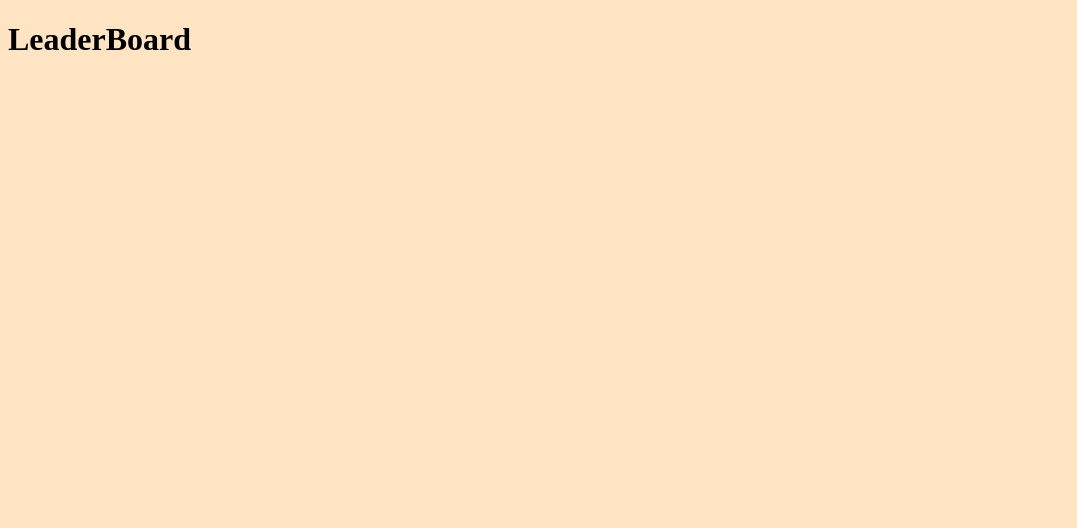
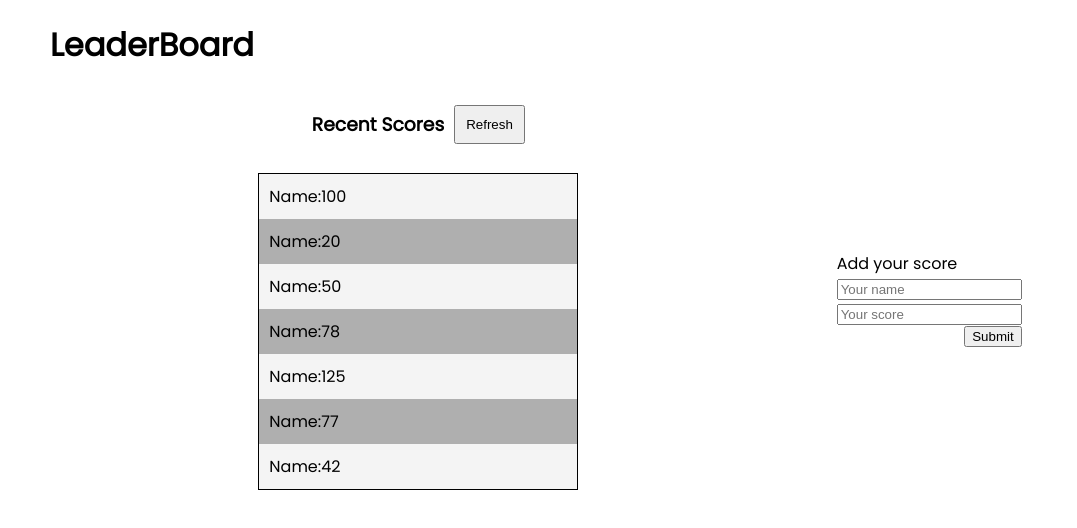
Before and after one commit to PromzzyKoncepts/LeaderBoard, a website built with webpack: page src/index.html in a window 1280 px wide. Shown: the whole page, without its empty margins (0-1077 px from the left). Built offline with nearby package versions, Linux system fonts and the light colour scheme.

Commit message:
Finish the project

```diff
--- a/src/index.html
+++ b/src/index.html
@@ -11,7 +11,38 @@
 <body>
   <h1>LeaderBoard</h1>
 
-  <div class="grid-container"></div>
+  <div class="grid-container">
+    <!-- the score display section -->
+    <div class="score-display">
+      <div class="score-heading">
+        <h3>Recent Scores</h3>
+        <button type="submit" id="refresh">Refresh</button>
+      </div>
+
+      <div class="show-score">
+        <ul>
+          <li class="list-item">Name:100</li>
+          <li class="list-item">Name:20</li>
+          <li class="list-item">Name:50</li>
+          <li class="list-item">Name:78</li>
+          <li class="list-item">Name:125</li>
+          <li class="list-item">Name:77</li>
+          <li class="list-item">Name:42</li>
+        </ul>
+      </div>
+    </div>
+
+    <!-- the section for adding scores -->
+    <form id="form" class="add">
+      <label>Add your score</label>
+      <br>
+      <input type="text" placeholder="Your name">
+      <br>
+      <input type="text" placeholder="Your score">
+      <br>
+      <button type="submit" id="submit">Submit</button>
+    </form>
+  </div>
   <script src="../dist/main.js"></script>
 </body>
 
--- a/src/styles.css
+++ b/src/styles.css
@@ -1,3 +1,53 @@
+@import url('https://fonts.googleapis.com/css2?family=Crete+Round&family=Inter:wght@400;500;600;700;800&family=Poppins&family=Roboto:wght@700&display=swap');
+
 body {
-  background-color: bisque;
+  font-family: 'Poppins', 'Inter';
+  margin: 0;
+  padding: 0;
 }
+
+h1 {
+  padding: 0 50px;
+}
+
+.score-heading {
+  display: flex;
+  flex-direction: row;
+  justify-content: center;
+  align-items: center;
+  gap: 10px;
+}
+
+#refresh {
+   padding: 10px;
+}
+
+.grid-container{
+  display: flex;
+  justify-content: space-evenly;
+  align-items: center;
+}
+
+.list-item {
+  list-style: none;
+  padding: 10px;
+}
+
+ul {
+  border: 1px solid;
+  background-color: #f4f4f4;
+  padding: 0;
+
+}
+
+li:nth-child(even) {
+  background-color: rgb(175, 175, 175);
+}
+
+.score-display {
+  width: 25%;
+}
+
+#submit{
+  float: right;
+}
```
Also changed, not shown: .eslintrc.json (added), .github/workflows/linters.yml (added), .stylelintrc.json (added), 1 other file.
